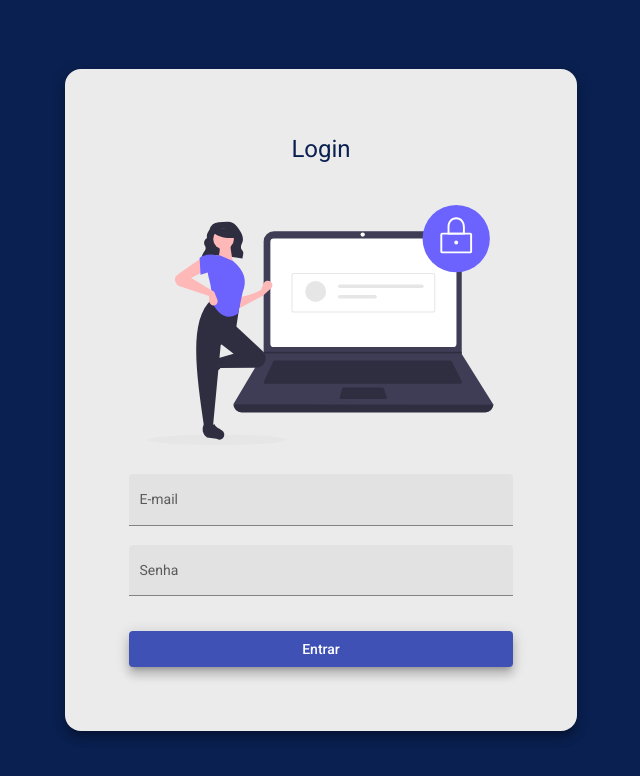
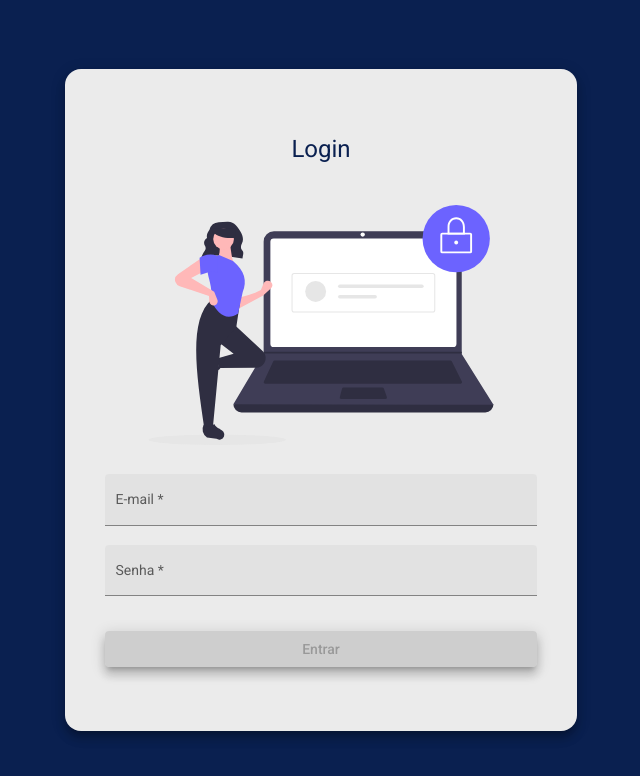
Before and after one commit to Beatriz-CGomes/projeto-help-desk-angular12, an Angular app: page /login in a window 1280 px wide. Shown: the top 776 px of the page, without its empty margins (319-959 px from the left). Built offline with nearby package versions, Linux system fonts and the light colour scheme.

Commit message:
Validação de formularios para o login

```diff
--- a/src/app/components/login/login.component.css
+++ b/src/app/components/login/login.component.css
@@ -27,8 +27,8 @@
 
 }
 .full-width{
- width: 80%;
- margin-left: 3rem;
+ width: 90%;
+ margin-left: 1.5rem;
 }
 
 button{
--- a/src/app/components/login/login.component.html
+++ b/src/app/components/login/login.component.html
@@ -5,15 +5,21 @@
 
         <mat-form-field class="full-width" appearance="fill">
             <mat-label>E-mail</mat-label>
-            <input matInput placeholder="Ex. fulano@email.com">
+            <input
+            [formControl]="email" required
+            [(ngModel)]="creds.email"
+            name="email"
+             matInput placeholder="Ex. fulano@email.com">
         </mat-form-field>
 
         <mat-form-field class="full-width" appearance="fill">
             <mat-label>Senha</mat-label>
-            <input type="password" matInput placeholder="Ex. 123">
+            <input
+            [formControl]="senha" required
+            [(ngModel)]="creds.senha" name="senha" type="password"
+             matInput placeholder="Ex. 123">
         </mat-form-field>
 
-        <button class="full-width mat-elevation-z8" mat-raised-button color="primary">Entrar</button>
-
+        <button [disabled]="!validaCampos()" class="full-width mat-elevation-z8" mat-raised-button color="primary">Entrar</button>
     </form>
 </div>
--- a/src/app/components/login/login.component.ts
+++ b/src/app/components/login/login.component.ts
@@ -1,4 +1,6 @@
 import { Component, OnInit } from '@angular/core';
+import { FormControl, Validators } from '@angular/forms';
+import { Credenciais } from 'src/app/models/credenciais';
 
 @Component({
   selector: 'app-login',
@@ -7,9 +9,25 @@
 })
 export class LoginComponent implements OnInit {
 
+  creds: Credenciais = {
+    email: '',
+    senha: ''
+  }
+
+  email = new FormControl(null, Validators.email);
+  senha = new FormControl(null, Validators.minLength(3));
+
   constructor() { }
 
   ngOnInit(): void {
   }
 
+  validaCampos(): boolean {
+    if (this.email.valid && this.senha.valid) {
+      return true;
+    } else {
+      return false;
+    }
+
+  }
 }
--- /dev/null
+++ b/src/app/models/credenciais.ts
@@ -0,0 +1,4 @@
+export interface Credenciais {
+    email: string;
+    senha: string;
+}
```
Also changed, not shown: package.json (line endings or trailing spaces), 1 other file (tests, documents, lock files or other folders).
